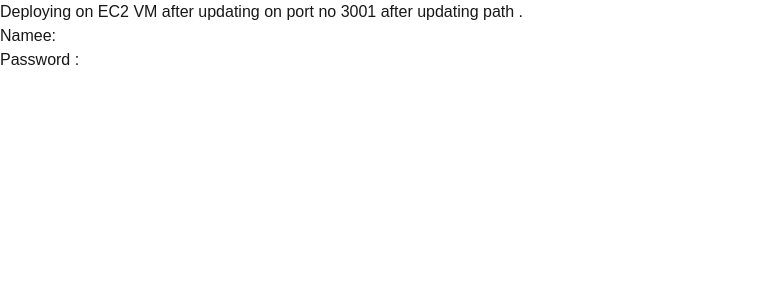
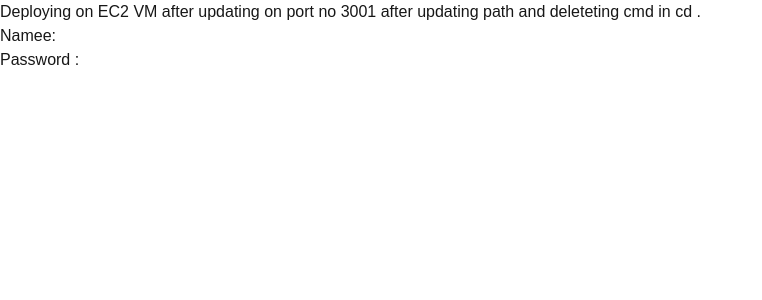
Before and after one commit to kartik-giri/week25_turborepo, a Next.js app in the folder apps/next-app/: page / in a window 1280 px wide. Shown: the top 300 px of the page, without its empty margins (0-762 px from the left). Built offline with nearby package versions, Linux system fonts and the light colour scheme; no server answers; the database is empty.

Commit message:
updated next app

```diff
--- a/apps/next-app/app/page.tsx
+++ b/apps/next-app/app/page.tsx
@@ -5,7 +5,7 @@ const Home = async ()=>{
   const user = await prisma.user.findFirst()
   return (
     <>
-    <h1>Deploying on EC2 VM after updating on port no 3001 after updating path .</h1>
+    <h1>Deploying on EC2 VM after updating on port no 3001 after updating path and deleteting cmd in cd .</h1>
     {/* ? option chaning means if user exist render user if null or undefined just redner undefined */}
     <h1>Namee: {user?.username}</h1>
     <h1>Password : {user?.email}</h1>
```
